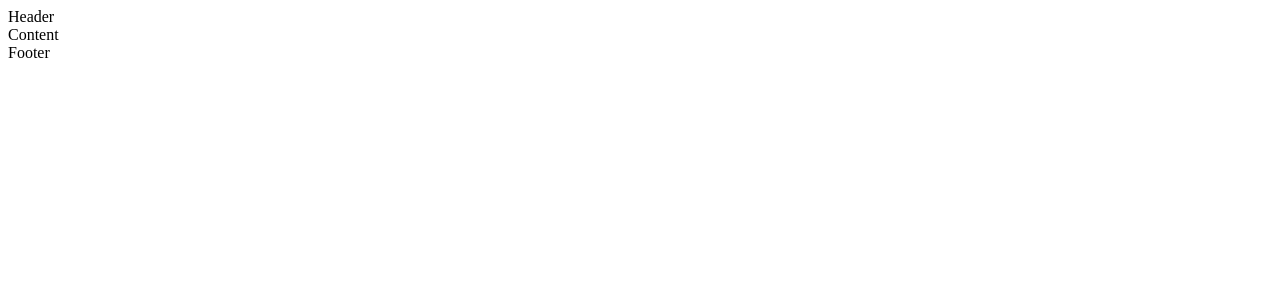
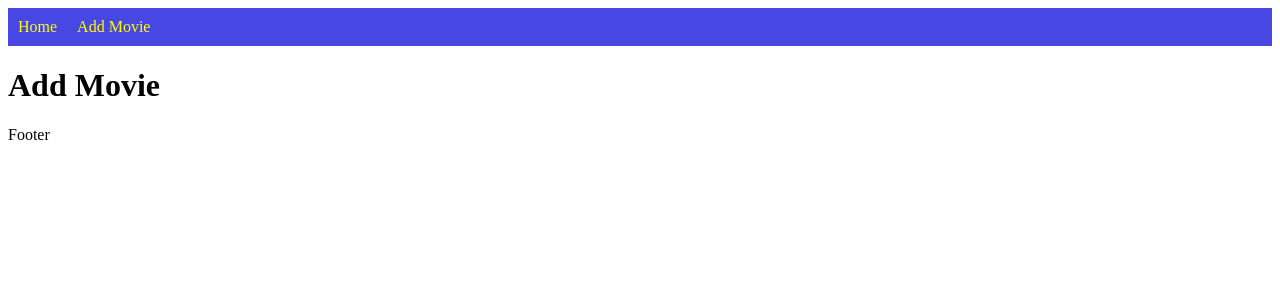
Before and after one commit to heggy231/intro-react-router-dom, a React (Create React App) app: page /movie in a window 1280 px wide. Shown: the top 300 px of the page. Built offline with nearby package versions, Linux system fonts and the light colour scheme.

Commit message:
setup menu and import navLink

```diff
--- a/src/components/BaseLayout.js
+++ b/src/components/BaseLayout.js
@@ -1,13 +1,16 @@
-import React from 'react'
+import React from "react";
+import Menu from "./Menu";
 
 const BaseLayout = (props) => {
   return (
     <>
-      <header>Header</header>
-      <main>Content</main>
+      <header>
+        <Menu />
+      </header>
+      <main>{props.children}</main>
       <footer>Footer</footer>
     </>
-  )
-}
+  );
+};
 
 export default BaseLayout;
--- /dev/null
+++ b/src/components/Menu.css
@@ -0,0 +1,9 @@
+#menu {
+  background-color: rgb(71, 71, 228);
+  color: yellow;
+  display: flex;
+}
+
+#menu div {
+  margin: 10px;
+}
--- /dev/null
+++ b/src/components/Menu.js
@@ -0,0 +1,14 @@
+import React from "react";
+import './Menu.css';
+import { NavigationLink } from "react-router-dom";
+
+const Menu = () => {
+  return (
+    <div id="menu">
+      <div>Home</div>
+      <div>Add Movie</div>
+    </div>
+  );
+};
+
+export default Menu;
--- a/src/index.js
+++ b/src/index.js
@@ -9,12 +9,13 @@ import BaseLayout from './components/BaseLayout';
 ReactDOM.render(
   <React.StrictMode>
     <BrowserRouter>
-
+     {/* baselayout is web header/main/footer outline */}
       <BaseLayout>
-        <Route component={App} path="/" exact />
-        <Route component={AddMovie} path="/movie" exact />
+        <Switch>
+          <Route component={App} path="/" exact />
+          <Route component={AddMovie} path="/movie" exact />
+        </Switch>
       </BaseLayout>
-
     </BrowserRouter>
   </React.StrictMode>,
   document.getElementById('root')
```
